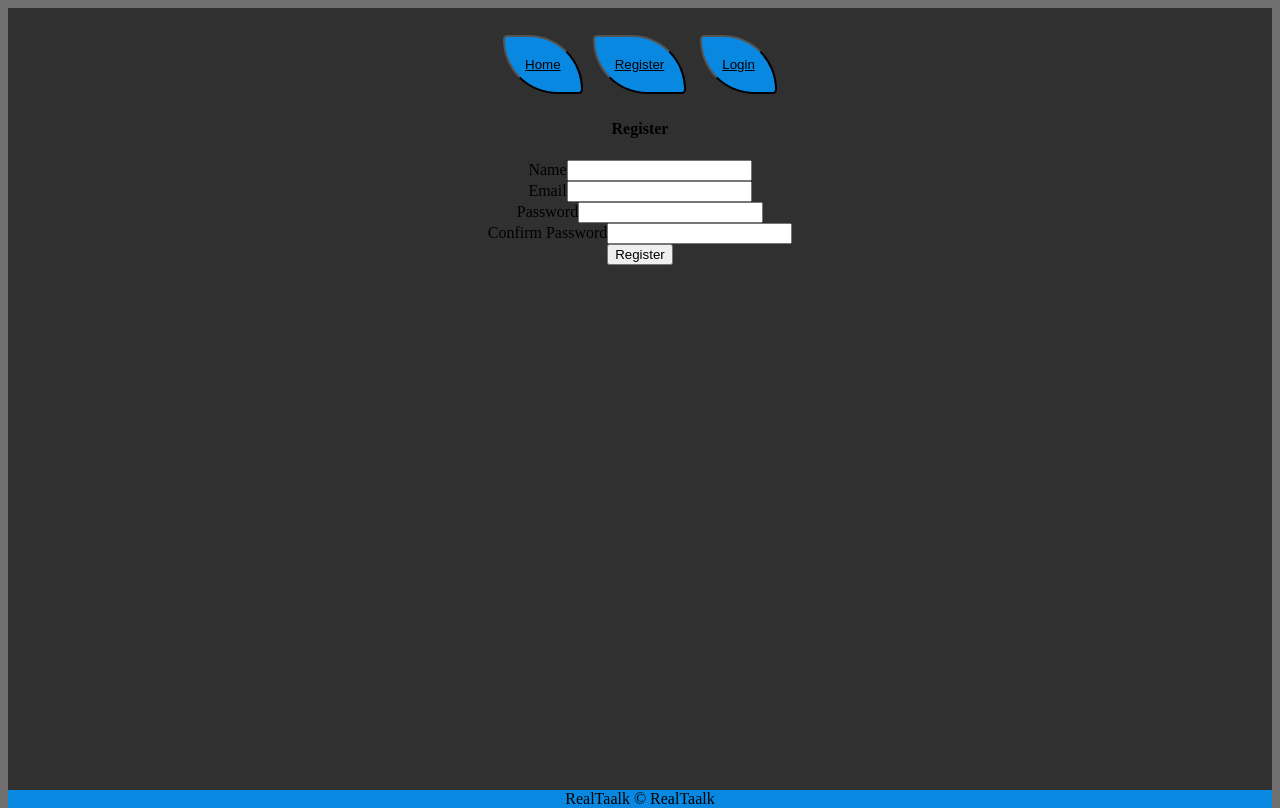
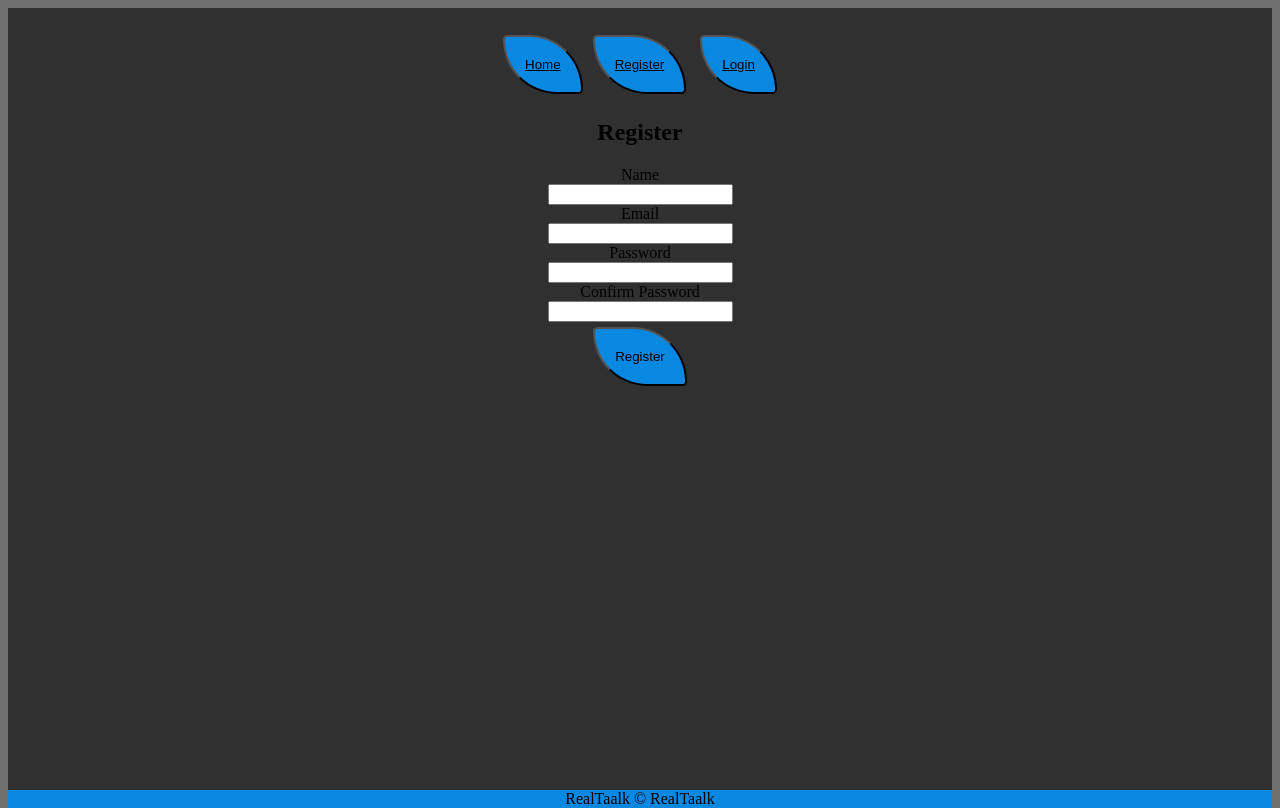
Before and after one commit to golden-state0fmind/RealTaalk-FrontEnd, a React (Create React App) app: page /register in a window 1280 px wide. Built offline with nearby package versions, Linux system fonts and the light colour scheme.

Commit message:
updates form using reactStrap

```diff
--- a/src/pages/Register.js
+++ b/src/pages/Register.js
@@ -1,5 +1,6 @@
 import React, { useState } from 'react';
 import UserModel from '../models/user';
+import { Col, Row, Form, Button } from "react-bootstrap";
 
 const Register = props => {
     const [name, setName] = useState('');
@@ -31,10 +32,11 @@ const Register = props => {
     }
     return (
         <div className="container">
-            <h4>Register</h4>
-            <form onSubmit={handleSubmit}>
-                <div className='form-group'>
+            <h2>Register</h2>
+            <Form onSubmit={handleSubmit}>
+                <Form.Group as={Row} controlId="name">
                     <label htmlFor="name">Name</label>
+                    <Col sm={10}>
                         <input
                             className="inputForm"
                             onChange={handleName}
@@ -44,9 +46,11 @@ const Register = props => {
                             id="name"
                             required
                         />
-                </div>
-                <div className='form-group'>
+                    </Col>
+                </Form.Group>
+                <Form.Group as={Row} controlId="email">
                     <label htmlFor="name">Email</label>
+                    <Col sm={10}>
                         <input
                             onChange={handleEmail}
                             value={email}
@@ -54,9 +58,11 @@ const Register = props => {
                             id='email'
                             name='email'
                             required />
-                </div>
-                <div className='form-group'>
+                    </Col>
+                </Form.Group>
+                <Form.Group as={Row} controlId="password">
                     <label htmlFor="name">Password</label>
+                    <Col sm={10}>
                         <input
                             className="inputForm"
                             onChange={handlePassword}
@@ -66,9 +72,11 @@ const Register = props => {
                             id="password"
                             required
                         />
-                </div>
-                <div className='form-group'>
+                    </Col>
+                </Form.Group>
+                <Form.Group as={Row} controlId="password">
                     <label htmlFor="confirm-password">Confirm Password</label>
+                    <Col sm={10}>
                         <input
                             className="inputForm"
                             onChange={handleConfirmPassword}
@@ -78,9 +86,12 @@ const Register = props => {
                             name="confirm-password"
                             required
                         />
-                </div>
-                <button type="submit">Register</button>
-            </form>
+                    </Col>
+                </Form.Group>
+                <Form.Group as={Row}>
+                    <Button className="regbtn" type="submit">Register</Button>
+                </Form.Group>
+            </Form>
         </div>
     )
 }
```
Lines whose indentation alone changed are shown as unchanged.
